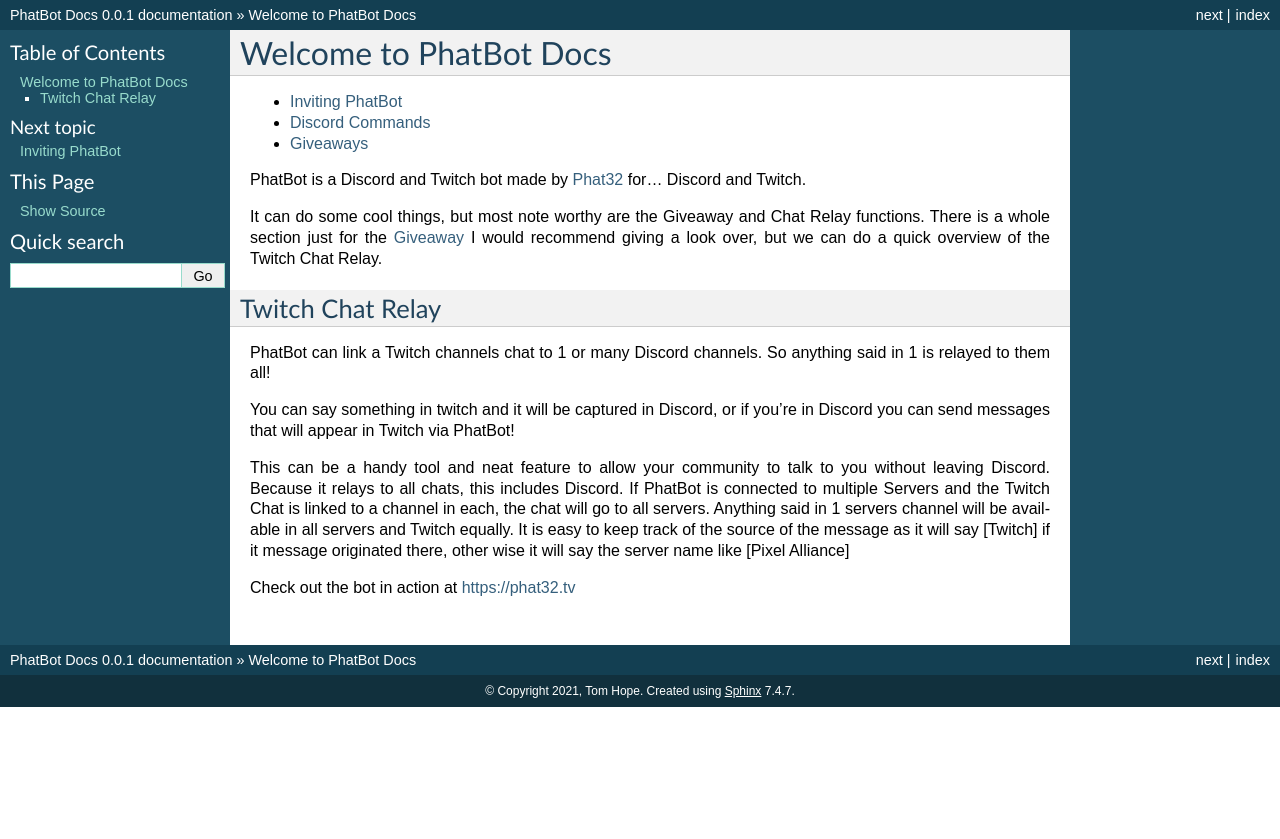
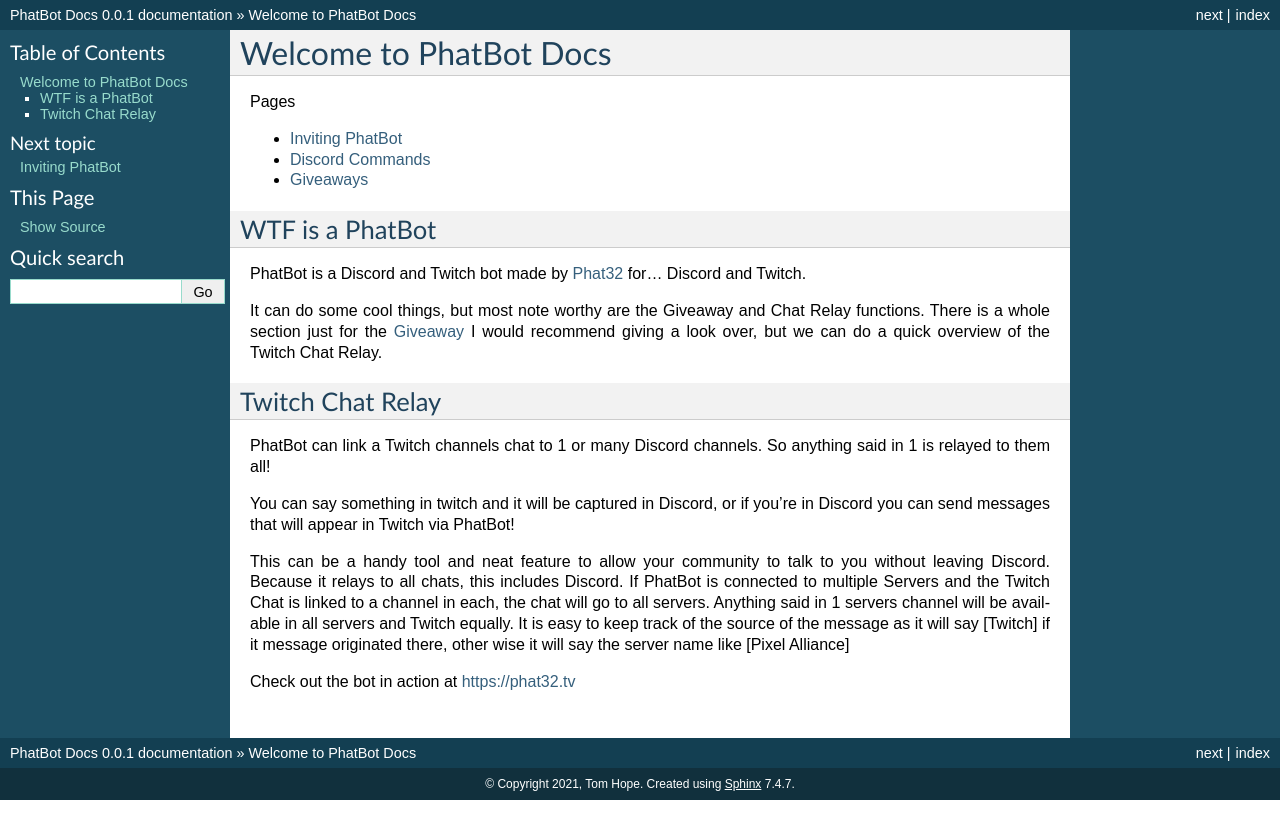
Before and after one commit to Phat32/PhatBot-Docs, a Sphinx documentation site: the page built from docs/index.rst, in a window 1280 px wide. Shown: the top 839 px of the page. Built offline with Sphinx 7.4.7, drawn with Linux system fonts in a browser that asks for light colours.

Commit message:
Intro update

```diff
--- a/docs/index.rst
+++ b/docs/index.rst
@@ -8,10 +8,14 @@
 
 .. toctree::
    :maxdepth: 1
+   :Caption: Pages
 
    pages/invite
    pages/commands
    pages/giveaway
+
+WTF is a PhatBot
+----------------
 
 PhatBot is a Discord and Twitch bot made by Phat32_ for... Discord and Twitch.
 
```
